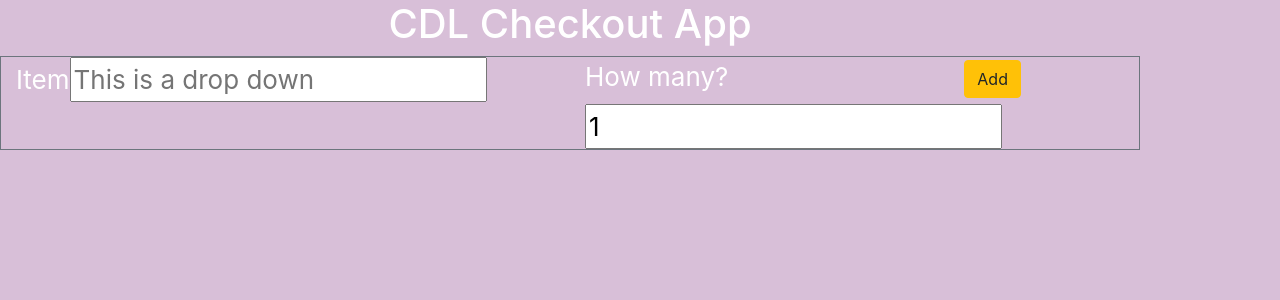
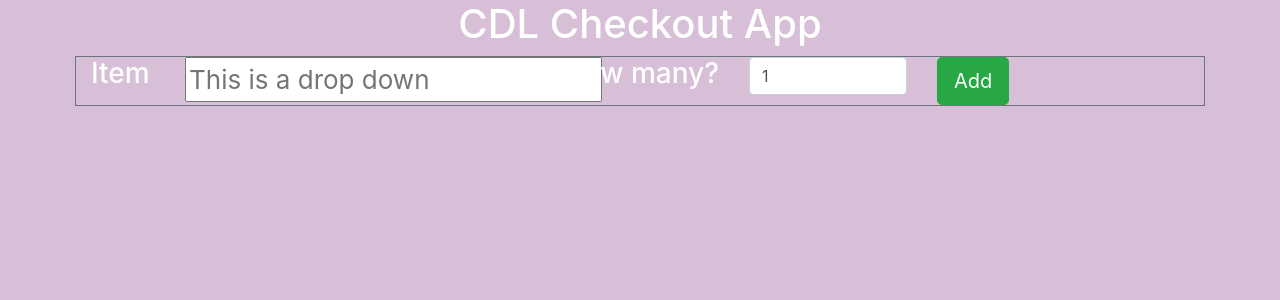
Before and after one commit to katiep28/cdl-checkout-system, a React (Create React App) app: page / in a window 1280 px wide. Shown: the top 300 px of the page. Built offline with nearby package versions, Linux system fonts and the light colour scheme.

Commit message:
sorted out field layout

```diff
--- a/src/AddItem.js
+++ b/src/AddItem.js
@@ -28,39 +28,40 @@ class AddItem extends React.Component {
   };
   render() {
     return (
-      <section className= "add">
-      <div className="row paddingabove paddingleftright">
-        <div className="col-12 col-lg-6">
-          <label align="left">Item</label>
-        {/* </div>
-        <div className="col-12 col-lg-3"> */}
+      // <section className= "add">
+      <div className="row paddingabove">
+        <div className="col-12 col-lg-1">
+          <h3>Item</h3>
+        </div>
+        <div className="col-12 col-lg-3">
           <input
             id="dropdown"
             type="text"
-            // className="form-control"
+            className="text"
             placeholder="This is a drop down"
             value={this.state.newItem}
             onChange={this.updateNewItem} />
         </div>
 
-        <div className="col-12 col-lg-4">
-          <label align="left"> How many?</label>
-        {/* </div>
-        <div className="col-12 col-lg-2"> */}
+        <div className="col-12 col-lg-3">
+          <h3 align="right"> How many?</h3>
+        </div>
+        <div className="col-12 col-lg-2">
           <input
             id="addItemQty"
-            type="text"
-            className="itemqty"
+            type="number"
+            className="form-control"
             value={this.state.itemQty}
             onChange={this.updateItemQty} />
         </div>
-        <div className="col-12 col-lg-2">
-        <button className="btn btn-warning"
+
+        <div className="col-12 col-lg-3">
+           <button type="button" className="btn btn-success btn-lg"
           onClick={this.handleClick}>Add
-              </button>
-      </div>
-        </div >
-      </section >
+           </button>
+        </div>
+       </div >
+      // {/* </section > */}
     );
   }
 }
--- a/src/App.css
+++ b/src/App.css
@@ -4,7 +4,7 @@ body {
   display: flex;
   /* flex-direction: column; */
   /* align-items: center; */
-  /* justify-content: center; */
+  justify-content: center;
   font-size: calc(10px + 2vmin);
   color: white;
 }
--- a/src/App.js
+++ b/src/App.js
@@ -21,8 +21,8 @@ class App extends React.Component {
 
     const items = pricingData.item;
     return (
-      <body>
-        <div className="container">
+
+      <div className="container">
         <div className="header">
           <div className="row">
             <div className="col-12 col-lg-12">
@@ -36,8 +36,7 @@ class App extends React.Component {
             <AddItem addTaskFunc={this.addItem} />
           </div>
         </div>
-</div>
-      </body>
+      </div>
     );
   }
 }
```
